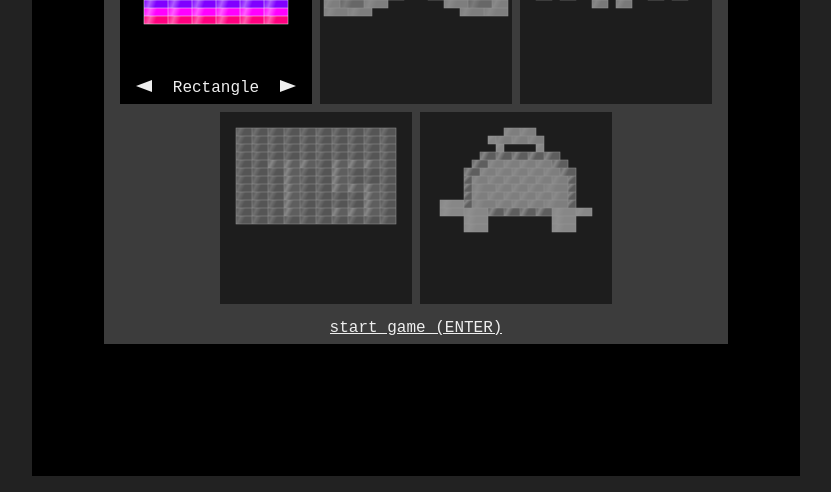
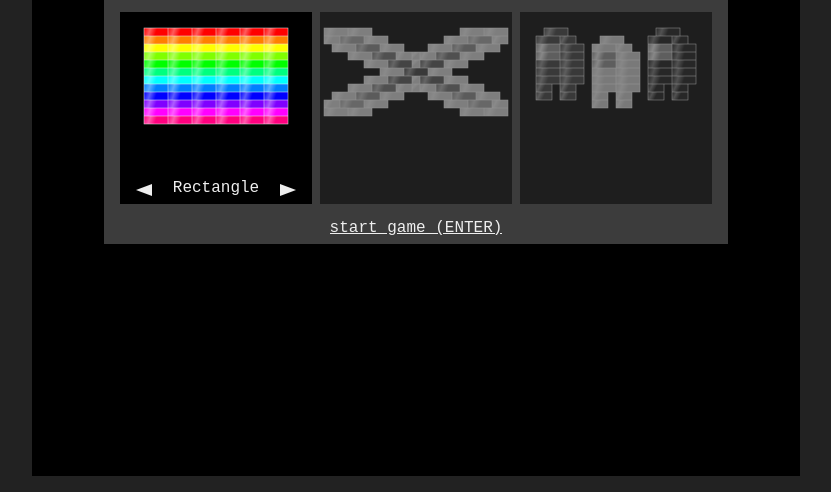
Before and after one commit to peterhohk/breakout, a website with bundled scripts: page index.html in a window 1280 px wide. Shown: the part 308-800 px from the top of the page, without its empty margins (224-1055 px from the left). Built offline with nearby package versions, Linux system fonts and the light colour scheme.

Commit message:
misc tidy up

```diff
--- a/assets/style.css
+++ b/assets/style.css
@@ -42,7 +42,6 @@ body {
   min-height: 100svh;
   background-color: var(--off-black);
   font-family: monospace;
-  font-size: 1rem;
   color: var(--white);
   text-align: center;
   line-height: 1;
@@ -99,18 +98,26 @@ h1 {
 }
 .layout-container {
   display: flex;
-  flex-wrap: wrap;
-  justify-content: center;
   gap: 0.5em;
   width: 37em;
   margin-block: 1em;
+  overflow-x: auto;
+  scroll-snap-type: x mandatory;
+  scroll-behavior: smooth;
+  scrollbar-width: none;
+}
+.layout-container::-webkit-scrollbar {
+  display: none;
 }
 .layout-option {
   position: relative;
+  flex-shrink: 0;
   overflow: hidden;
+  scroll-snap-align: center;
 }
-.layout-option [type="radio"] {
+.layout-button {
   display: block;
+  width: 100%;
   appearance: none;
 }
 .layout-preview {
@@ -131,29 +138,32 @@ h1 {
   position: absolute;
   inset: 0;
   margin: auto 0 0;
+  display: flex;
+  justify-content: space-between;
+  align-items: flex-end;
   padding: 0.5em 1em;
   height: fit-content;
   translate: 0 100%;
   transition: translate 0.4s;
 }
-.layout-button:is(:hover, :focus-visible, :checked) ~ .layout-name {
-  translate: 0;
-}
-.layout-button:checked ~ .layout-name::before {
+.layout-name::before, .layout-name::after {
   content: "";
   width: 0;
   height: 0;
-  float: left;
   border-block: 0.375em solid transparent;
+  visibility: hidden;
+}
+.layout-name::before {
   border-right: 1em solid var(--white);
 }
-.layout-button:checked ~ .layout-name::after {
-  content: "";
-  width: 0;
-  height: 0;
-  float: right;
-  border-block: 0.375em solid transparent;
+.layout-name::after {
   border-left: 1em solid var(--white);
+}
+.layout-button:is(:hover, :focus-visible, :checked) ~ label > .layout-name {
+  translate: 0;
+}
+.layout-button:checked ~ label > .layout-name::before, .layout-button:checked ~ label > .layout-name::after {
+  visibility: visible;
 }
 .attribution {
   margin: 0 auto auto 0;
--- a/index.html
+++ b/index.html
@@ -24,28 +24,38 @@
     <ul class="layout-container">
       <li class="layout-option">
         <input type="radio" name="layout" value="rectangle" class="layout-button" id="rectangle" checked autofocus>
-        <label for="rectangle"><img src="./assets/img/preview_rectangle.png" alt="Rectangle layout" width="192" height="192" class="layout-preview"></label>
-        <span class="layout-name">Rectangle</span>
+        <label for="rectangle">
+          <img src="./assets/img/preview_rectangle.png" alt="Rectangle layout" width="192" height="192" class="layout-preview">
+          <span class="layout-name">Rectangle</span>
+        </label>
       </li>
       <li class="layout-option">
         <input type="radio" name="layout" value="cross" class="layout-button" id="cross">
-        <label for="cross"><img src="./assets/img/preview_cross.png" alt="Cross layout" width="192" height="192" class="layout-preview"></label>
-        <span class="layout-name">Cross</span>
+        <label for="cross">
+          <img src="./assets/img/preview_cross.png" alt="Cross layout" width="192" height="192" class="layout-preview">
+          <span class="layout-name">Cross</span>
+        </label>
       </li>
       <li class="layout-option">
         <input type="radio" name="layout" value="sus" class="layout-button" id="sus">
-        <label for="sus"><img src="./assets/img/preview_sus.png" alt="Sus layout" width="192" height="192" class="layout-preview"></label>
-        <span class="layout-name">Sus</span>
+        <label for="sus">
+          <img src="./assets/img/preview_sus.png" alt="Sus layout" width="192" height="192" class="layout-preview">
+          <span class="layout-name">Sus</span>
+        </label>
       </li>
       <li class="layout-option">
         <input type="radio" name="layout" value="typescript" class="layout-button" id="typescript">
-        <label for="typescript"><img src="./assets/img/preview_typescript.png" alt="TypeScript layout" width="192" height="192" class="layout-preview"></label>
-        <span class="layout-name">TypeScript</span>
+        <label for="typescript">
+          <img src="./assets/img/preview_typescript.png" alt="TypeScript layout" width="192" height="192" class="layout-preview">
+          <span class="layout-name">TypeScript</span>
+        </label>
       </li>
       <li class="layout-option">
         <input type="radio" name="layout" value="turtle" class="layout-button" id="turtle">
-        <label for="turtle"><img src="./assets/img/preview_turtle.png" alt="Turtle layout" width="192" height="192" class="layout-preview"></label>
-        <span class="layout-name">Turtle</span>
+        <label for="turtle">
+          <img src="./assets/img/preview_turtle.png" alt="Turtle layout" width="192" height="192" class="layout-preview">
+          <span class="layout-name">Turtle</span>
+        </label>
       </li>
     </ul>
     <input type="submit" value="start game (ENTER)">
--- a/src/layouts.ts
+++ b/src/layouts.ts
@@ -6,6 +6,7 @@ export type LayoutName = "rectangle" | "cross" | "sus" | "typescript" | "turtle"
 
 export function addBricks(game: Game, layout: LayoutName) {
   const instructions: Map<LayoutName, () => void> = new Map();
+
   instructions.set("rectangle", () => {
     for (let row = 0; row < 12; row++) {
       for (let col = 0; col < 6; col++) {
@@ -13,6 +14,7 @@ export function addBricks(game: Game, layout: LayoutName) {
       }
     }
   });
+
   instructions.set("cross", () => {
     const template = [
       "Y  Y             Y  Y  ",
@@ -40,6 +42,7 @@ export function addBricks(game: Game, layout: LayoutName) {
       }
     }
   });
+
   instructions.set("sus", () => {
     const template = [
       " R             B    ",
@@ -69,6 +72,7 @@ export function addBricks(game: Game, layout: LayoutName) {
       }
     }
   });
+
   instructions.set("typescript", () => {
     const template = [
       "##########",
@@ -95,6 +99,7 @@ export function addBricks(game: Game, layout: LayoutName) {
       }
     }
   });
+
   instructions.set("turtle", () => {
     const template = [
       "        g g        ",
@@ -127,6 +132,7 @@ export function addBricks(game: Game, layout: LayoutName) {
       }
     }
   });
+
   const instruction = instructions.get(layout);
   if (instruction) {instruction();}
 }
```
